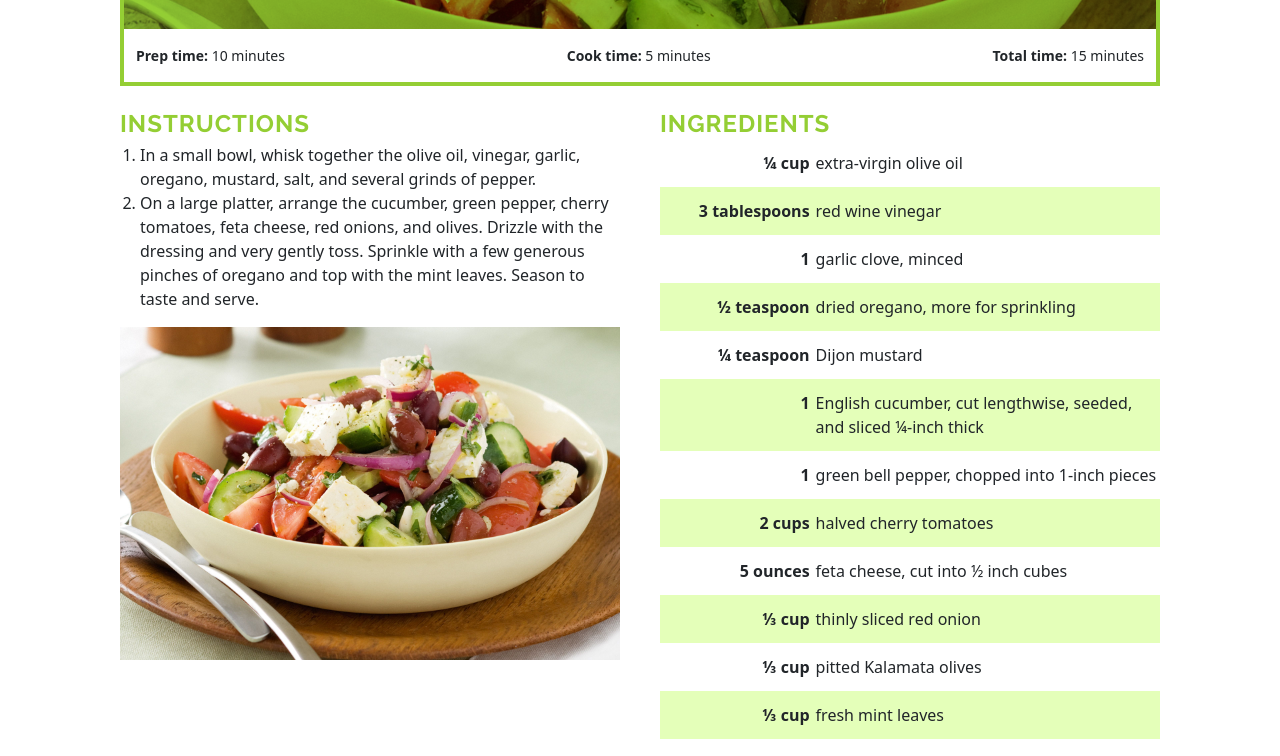
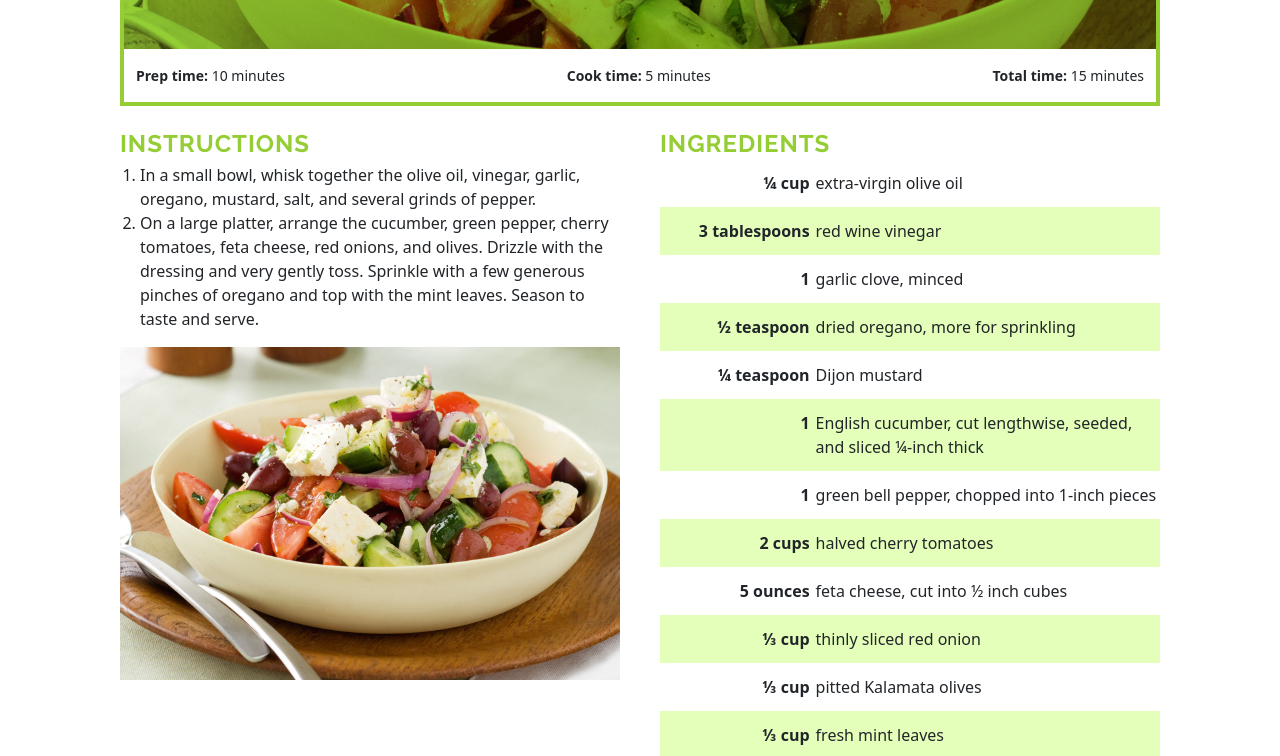
Before and after one commit to ikarustee/Cookbook, a website built with Parcel: page index.html in a window 1280 px wide. Shown: the part 227-983 px from the top of the page. Built offline with nearby package versions, Linux system fonts and the light colour scheme.

Commit message:
Main container top 20px

```diff
--- a/src/recipe.css
+++ b/src/recipe.css
@@ -159,7 +159,7 @@ main {
   margin: 0 auto;
   width: calc(100% - 60px);
   max-width: 1040px;
-  top: 0;
+  top: 20px;
 }
 .recipe-details {
   border: 4px var(--yellow-green) solid;
```
